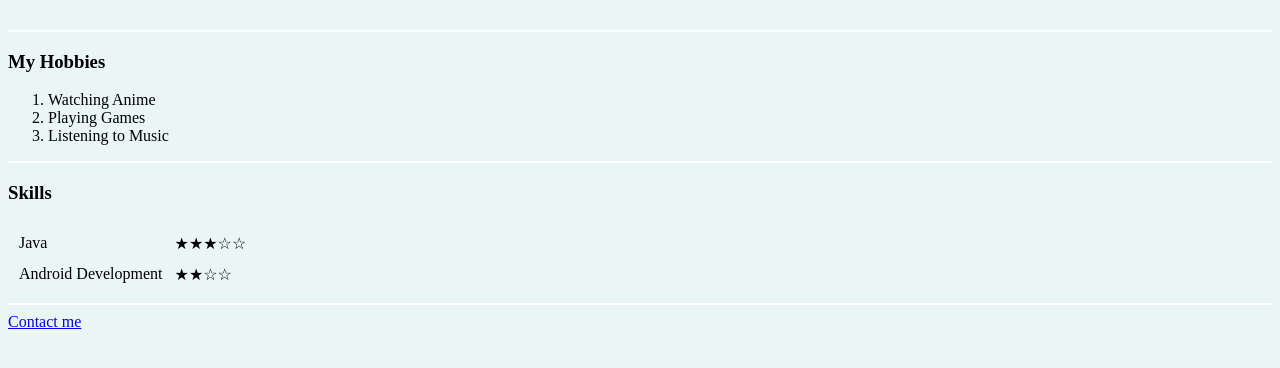
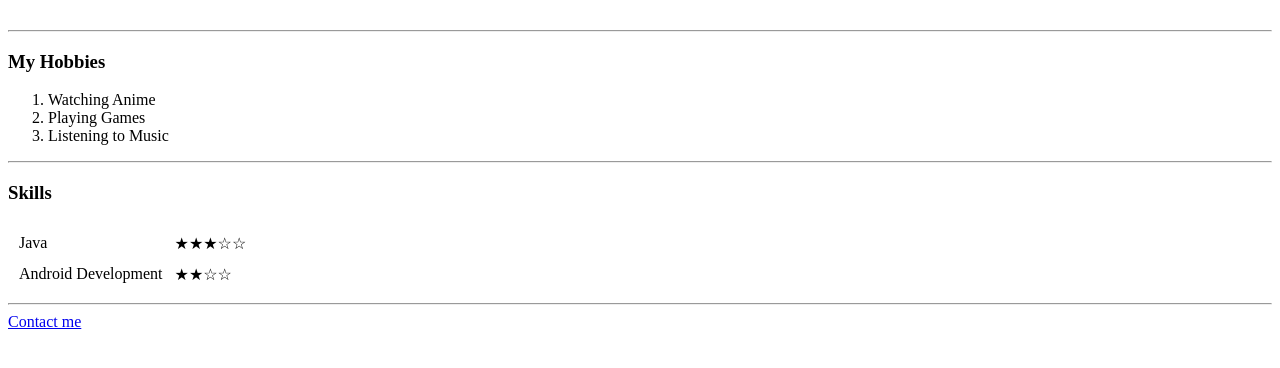
Before and after one commit to mfranz12/cv, a plain HTML site: page index.html in a window 1280 px wide. Shown: the part 232-600 px from the top of the page. Drawn offline with Linux system fonts and the light colour scheme.

Commit message:
Update index.html

```diff
--- a/index.html
+++ b/index.html
@@ -4,21 +4,6 @@
         <meta charset="UTF-8">
         <title>Franz Personal Site</title>
     </head>
-
-        <style>
-
-        body {
-            background-color: #EAF6F6;
-        }
-
-        hr {
-            background-color: white;
-            border-style: none;
-            height: 2px;
-        }
-
-    </style>
-
     <body>
         <table cellspacing="20">
             <tr>
```
